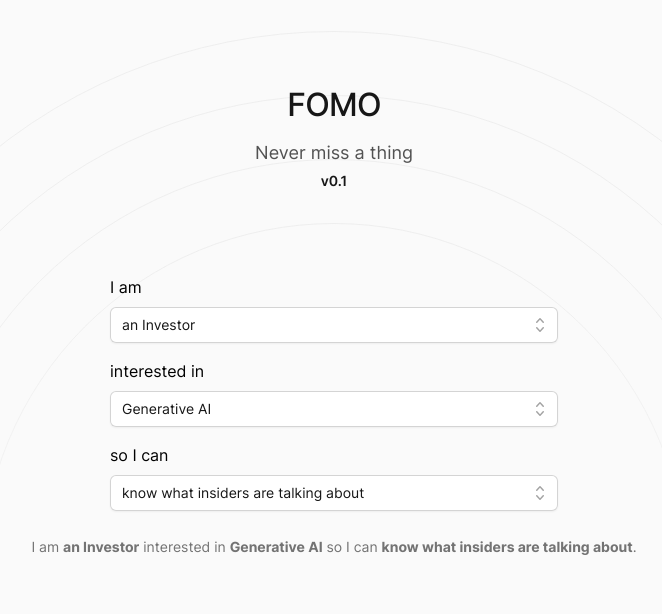
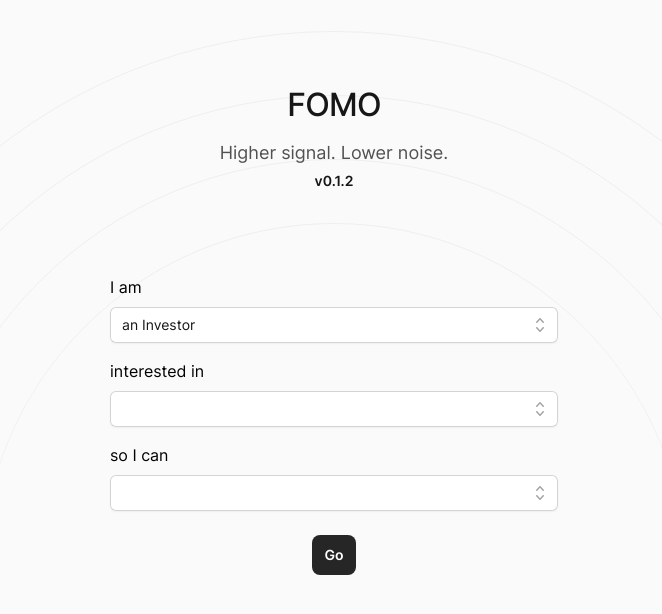
Before and after one commit to gianlucatruda/FOMO, a Next.js app: page / in a window 1280 px wide. Shown: the top 614 px of the page, without its empty margins (306-968 px from the left). Built offline with nearby package versions, Linux system fonts and the light colour scheme.

Commit message:
v0.1.2 Improved vibe comboboxes with custom options. Go button and animated message.

```diff
--- a/src/components/Hero.jsx
+++ b/src/components/Hero.jsx
@@ -26,7 +26,7 @@ function BackgroundIllustration(props) {
         viewBox="0 0 1026 1026"
         fill="none"
         aria-hidden="true"
-        className="absolute inset-0 h-full w-full animate-spin-slow"
+        className="animate-spin-slow absolute inset-0 h-full w-full"
       >
         <path
           d="M1025 513c0 282.77-229.23 512-512 512S1 795.77 1 513 230.23 1 513 1s512 229.23 512 512Z"
@@ -56,7 +56,7 @@ function BackgroundIllustration(props) {
         viewBox="0 0 1026 1026"
         fill="none"
         aria-hidden="true"
-        className="absolute inset-0 h-full w-full animate-spin-reverse-slower"
+        className="animate-spin-reverse-slower absolute inset-0 h-full w-full"
       >
         <path
           d="M913 513c0 220.914-179.086 400-400 400S113 733.914 113 513s179.086-400 400-400 400 179.086 400 400Z"
--- a/src/components/HeroText.jsx
+++ b/src/components/HeroText.jsx
@@ -1,5 +1,5 @@
 import { Container } from '@/components/Container'
-export const HeroText = () => {
+export const HeroText = ({ version }) => {
   return (
     <>
       <div className="flex h-1/3 flex-col items-center justify-center py-2">
@@ -7,8 +7,10 @@ export const HeroText = () => {
           <h1 className="mt-2 text-3xl font-medium tracking-tight text-gray-900">
             FOMO
           </h1>
-          <p className="mt-2 text-lg text-gray-600">Never miss a thing</p>
-          <p className="text-sm font-semibold text-gray-900">v0.1</p>
+          <p className="mt-2 text-lg text-gray-600">
+            Higher signal. Lower noise.
+          </p>
+          <p className="text-sm font-semibold text-gray-900">v{version}</p>
         </Container>
       </div>
     </>
--- a/src/components/VibeCombo.jsx
+++ b/src/components/VibeCombo.jsx
@@ -10,26 +10,32 @@ export const VibeCombo = ({
   prefixText,
   entities,
   selectedEntity,
-  onEntityChange,
+  setSelectedEntity,
 }) => {
   const [query, setQuery] = useState('')
 
   const filteredEntities =
     query === ''
       ? entities
-      : entities.filter((person) => {
-          return person.name.toLowerCase().includes(query.toLowerCase())
+      : entities.filter((entity) => {
+          return entity.name.toLowerCase().includes(query.toLowerCase())
         })
 
   return (
     <div className="mx-auto w-1/2 max-w-md py-2">
-      <Combobox as="div" value={selectedEntity} onChange={onEntityChange}>
+      <Combobox
+        as="div"
+        value={selectedEntity}
+        onChange={setSelectedEntity}
+        defaultValue={entities[0]}
+      >
         <p className="">{prefixText}</p>
+
         <div className="relative mt-2">
           <Combobox.Input
             className="w-full rounded-md border-0 bg-white py-1.5 pl-3 pr-10 text-gray-900 shadow-sm ring-1 ring-inset ring-gray-300 focus:ring-2 focus:ring-inset focus:ring-indigo-600 sm:text-sm sm:leading-6"
             onChange={(event) => setQuery(event.target.value)}
-            displayValue={(person) => person?.name}
+            displayValue={(entity) => entity?.name}
           />
           <Combobox.Button className="absolute inset-y-0 right-0 flex items-center rounded-r-md px-2 focus:outline-none">
             <ChevronUpDownIcon
@@ -38,12 +44,25 @@ export const VibeCombo = ({
             />
           </Combobox.Button>
 
-          {filteredEntities.length > 0 && (
           <Combobox.Options className="absolute z-10 mt-1 max-h-60 w-full overflow-auto rounded-md bg-white py-1 text-base shadow-lg ring-1 ring-black ring-opacity-5 focus:outline-none sm:text-sm">
-              {filteredEntities.map((person) => (
+            {query.length > 0 && (
               <Combobox.Option
-                  key={person.id}
-                  value={person}
+                value={{ id: null, name: query }}
+                className={({ active }) =>
+                  classNames(
+                    'relative cursor-default select-none py-2 pl-3 pr-9',
+                    active ? 'bg-indigo-600 text-white' : 'text-gray-900'
+                  )
+                }
+              >
+                Add "{query}"
+              </Combobox.Option>
+            )}
+
+            {filteredEntities.map((entity) => (
+              <Combobox.Option
+                key={entity.id}
+                value={entity}
                 className={({ active }) =>
                   classNames(
                     'relative cursor-default select-none py-2 pl-3 pr-9',
@@ -59,9 +78,8 @@ export const VibeCombo = ({
                         selected && 'font-semibold'
                       )}
                     >
-                        {person.name}
+                      {entity.name}
                     </span>
-
                     {selected && (
                       <span
                         className={classNames(
@@ -77,7 +95,6 @@ export const VibeCombo = ({
               </Combobox.Option>
             ))}
           </Combobox.Options>
-          )}
         </div>
       </Combobox>
     </div>
--- a/src/pages/index.jsx
+++ b/src/pages/index.jsx
@@ -6,6 +6,8 @@ import { HeroText } from '@/components/HeroText'
 import { Button } from '@/components/Button'
 import { CirclesBackground } from '@/components/CirclesBackground'
 import { CheckIcon, ChevronUpDownIcon } from '@heroicons/react/20/solid'
+
+const version = '0.1.2'
 
 const identities = [
   { id: 'identity-' + 1, name: 'an Investor' },
@@ -22,39 +24,67 @@ const goals = [
 
 export default function Home() {
   const [selectedIdentity, setSelectedIdentity] = useState(identities[0])
-  const [selectedInterest, setSelectedInterest] = useState(interests[0])
-  const [selectedGoal, setSelectedGoal] = useState(goals[0])
+  const [selectedInterest, setSelectedInterest] = useState('')
+  const [selectedGoal, setSelectedGoal] = useState('')
+  const [canBegin, setCanBegin] = useState(false)
+
+  function begin() {
+    console.log('Vibe:', vibeText, canBegin)
+    setCanBegin(true)
+  }
+
+  let vibeText = `I am ${selectedIdentity?.name} interested in ${selectedInterest?.name} so I can ${selectedGoal?.name}.`
+  console.log(vibeText)
 
   return (
     <>
       <Head>
-        <title>FOMO v0.1</title>
+        <title>FOMO v{version}</title>
       </Head>
       <CirclesBackground className="absolute left-1/2 top-1/2 -z-10 mt-44 w-[68.125rem] -translate-x-1/2 -translate-y-1/2 stroke-gray-300/30 [mask-image:linear-gradient(to_bottom,white_20%,transparent_75%)]" />
-      <HeroText />
+      <HeroText version={version} />
 
       <VibeCombo
         prefixText={'I am'}
         entities={identities}
         selectedEntity={selectedIdentity}
-        onEntityChange={setSelectedIdentity}
+        setSelectedEntity={setSelectedIdentity}
       />
       <VibeCombo
         prefixText={'interested in'}
         entities={interests}
         selectedEntity={selectedInterest}
-        onEntityChange={setSelectedInterest}
+        setSelectedEntity={setSelectedInterest}
       />
       <VibeCombo
         prefixText={'so I can'}
         entities={goals}
         selectedEntity={selectedGoal}
-        onEntityChange={setSelectedGoal}
+        setSelectedEntity={setSelectedGoal}
       />
-      <p className="mt-4 text-center text-sm text-gray-500">
-        I am <b>{selectedIdentity?.name}</b> interested in{' '}
-        <b>{selectedInterest?.name}</b> so I can <b>{selectedGoal?.name}</b>.
-      </p>
+      <div className="mt-4 flex justify-center">
+        <Button className="" onClick={begin}>
+          Go
+        </Button>
+      </div>
+      {canBegin && (
+        <p className="mt-4 text-center text-sm text-gray-500">
+          I am{' '}
+          <span className="text-brand-accent inline-flex h-8 animate-type overflow-x-hidden whitespace-nowrap pt-2 will-change-transform group-hover:animate-type-reverse">
+            <em className="bg-blue-200 font-bold">
+              {' '}
+              {selectedIdentity?.name}{' '}
+            </em>{' '}
+            interested in{' '}
+            <em className="bg-yellow-200 font-bold">
+              {' '}
+              {selectedInterest?.name}{' '}
+            </em>{' '}
+            so I can{' '}
+            <em className="bg-green-200 font-bold"> {selectedGoal?.name} </em>.
+          </span>
+        </p>
+      )}
     </>
   )
 }
--- a/tailwind.config.js
+++ b/tailwind.config.js
@@ -62,6 +62,26 @@ module.exports = {
       maxWidth: {
         '2xl': '40rem',
       },
+      animation: {
+        cursor: 'cursor .6s linear infinite alternate',
+        type: 'type 1.8s ease-out .8s 1 normal both',
+        'type-reverse': 'type 1.8s ease-out 0s infinite alternate-reverse both',
+      },
+      keyframes: {
+        type: {
+          '0%': { width: '00%' },
+          '5%, 10%': { width: '10%' },
+          '15%, 20%': { width: '20%' },
+          '25%, 30%': { width: '30%' },
+          '35%, 40%': { width: '40%' },
+          '45%, 50%': { width: '50%' },
+          '55%, 60%': { width: '60%' },
+          '65%, 70%': { width: '70%' },
+          '75%, 80%': { width: '80%' },
+          '85%, 90%': { width: '90%' },
+          '95%': { width: '100%' },
+        },
+      },
     },
   },
   plugins: [require('@tailwindcss/forms')],
```
Lines whose indentation alone changed are shown as unchanged.
